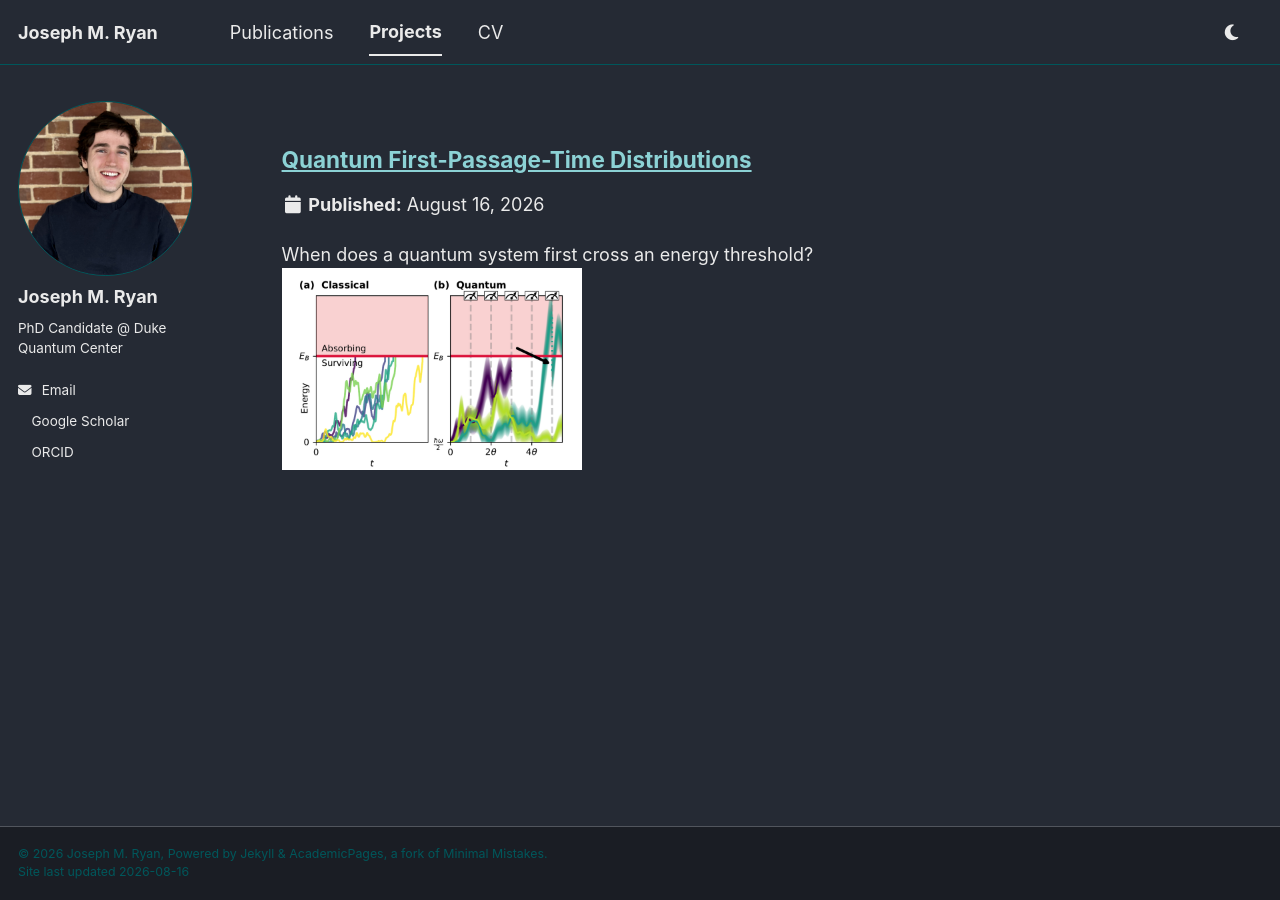
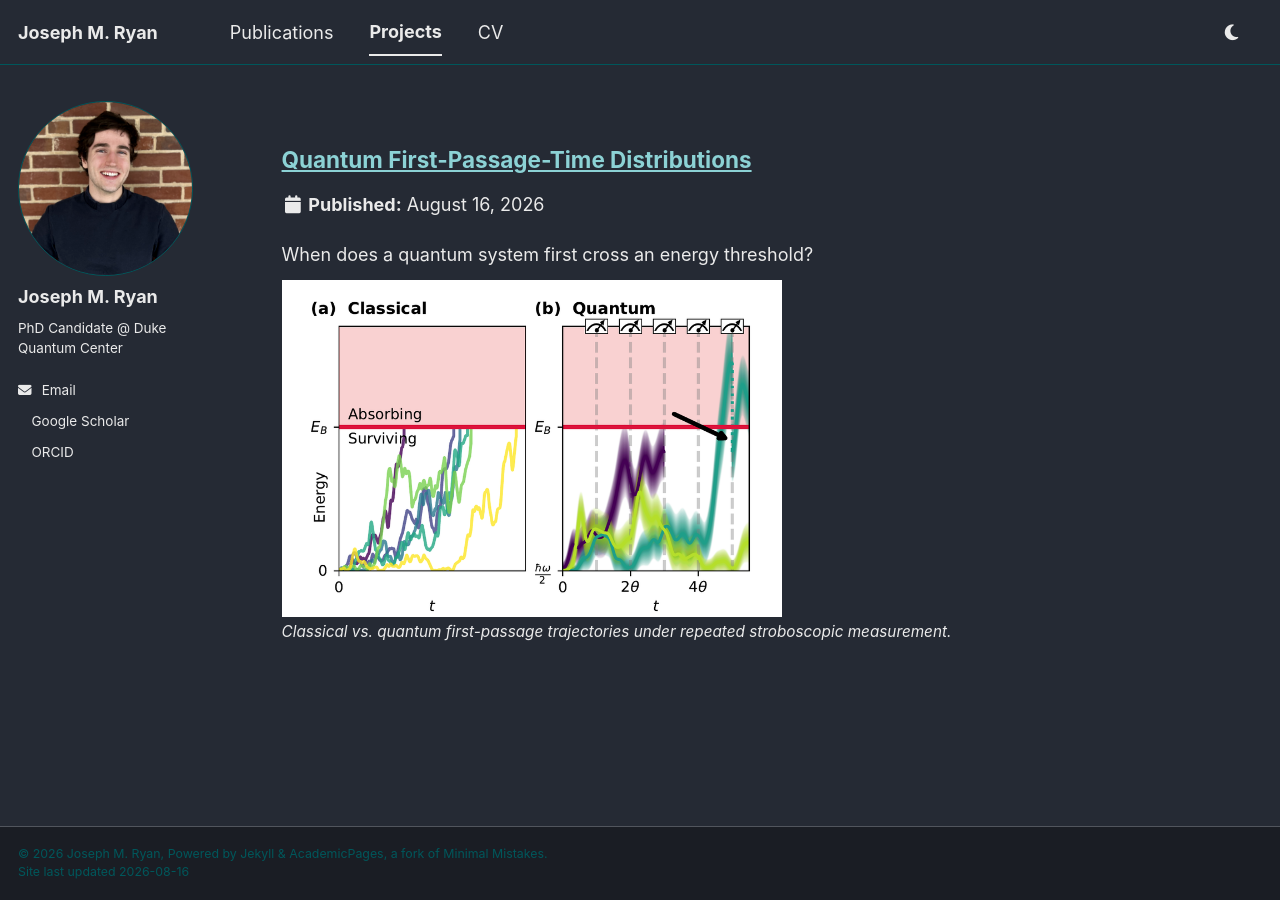
Before and after one commit to joseph-ryan-quantum/joseph-ryan-quantum.github.io, a Jekyll site: the page built from _pages/portfolio.html, in a window 1280 px wide. Built offline with Jekyll 4.4.1, drawn with Linux system fonts in a browser that asks for light colours; a style sheet for code colours, icons or effects is not loaded.

Commit message:
Add spacing and caption to QFPTDs thumbnail
Adds a top margin between the excerpt text and the image, and a
small italic caption describing the figure underneath it.

Co-Authored-By: Claude Sonnet 5 <noreply@anthropic.com>

```diff
--- a/_portfolio/quantum-fptds.md
+++ b/_portfolio/quantum-fptds.md
@@ -1,6 +1,6 @@
 ---
 title: "Quantum First-Passage-Time Distributions"
-excerpt: "When does a quantum system first cross an energy threshold? <br/><img src='/images/quantum-fptds-fig.png' style='max-width:300px;'>"
+excerpt: "When does a quantum system first cross an energy threshold? <br/><img src='/images/quantum-fptds-fig.png' style='max-width:500px; margin-top:12px;'><br/><em style='font-size:0.85em;'>Classical vs. quantum first-passage trajectories under repeated stroboscopic measurement.</em>"
 collection: portfolio
 ---
 
```
